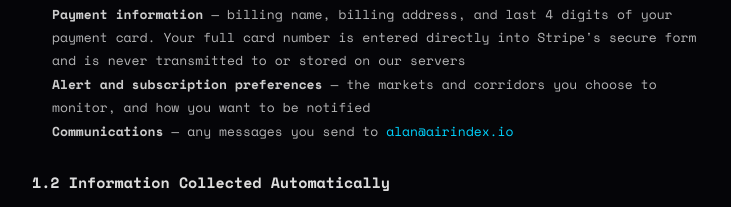
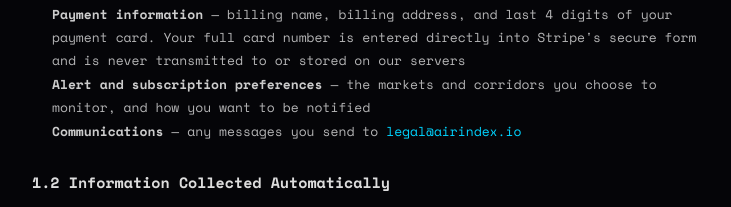
Before and after one commit to Xdrum1/airgrid, a Next.js app: page /privacy in a window 1280 px wide. Shown: the part 905-1112 px from the top of the page, without its empty margins (272-1003 px from the left). Built offline with nearby package versions, Linux system fonts and the light colour scheme; no server answers.

Commit message:
Update privacy policy contact email to legal@airindex.io

```diff
--- a/src/app/privacy/page.tsx
+++ b/src/app/privacy/page.tsx
@@ -186,7 +186,7 @@ export default function PrivacyPage() {
           <li><strong style={S.strong}>Account information</strong> — name and email address when you create an account</li>
           <li><strong style={S.strong}>Payment information</strong> — billing name, billing address, and last 4 digits of your payment card. Your full card number is entered directly into Stripe&apos;s secure form and is never transmitted to or stored on our servers</li>
           <li><strong style={S.strong}>Alert and subscription preferences</strong> — the markets and corridors you choose to monitor, and how you want to be notified</li>
-          <li><strong style={S.strong}>Communications</strong> — any messages you send to <a href="mailto:alan@airindex.io" style={S.link}>alan@airindex.io</a></li>
+          <li><strong style={S.strong}>Communications</strong> — any messages you send to <a href="mailto:legal@airindex.io" style={S.link}>legal@airindex.io</a></li>
         </ul>
 
         <h3 style={S.h3}>1.2 Information Collected Automatically</h3>
@@ -220,7 +220,7 @@ export default function PrivacyPage() {
           <li><strong style={S.strong}>Provide and operate the Service</strong> — delivering readiness scores, corridor data, regulatory filings, operator tracking, alerts, and all features associated with your subscription tier</li>
           <li><strong style={S.strong}>Process transactions</strong> — subscription payments, renewals, upgrades, and cancellations via Stripe</li>
           <li><strong style={S.strong}>Send service communications</strong> — account confirmations, payment receipts, magic link sign-ins, score change alerts you have opted into, and the monthly market report for eligible subscribers</li>
-          <li><strong style={S.strong}>Send marketing communications</strong> — only with your explicit consent; unsubscribe at any time via the link in any marketing email or by emailing <a href="mailto:alan@airindex.io" style={S.link}>alan@airindex.io</a></li>
+          <li><strong style={S.strong}>Send marketing communications</strong> — only with your explicit consent; unsubscribe at any time via the link in any marketing email or by emailing <a href="mailto:legal@airindex.io" style={S.link}>legal@airindex.io</a></li>
           <li><strong style={S.strong}>Improve the platform</strong> — using aggregated, anonymized Plausible Analytics data to understand which features are used most and where the experience can be improved</li>
           <li><strong style={S.strong}>Security and fraud prevention</strong> — monitoring for unauthorized access or abuse</li>
           <li><strong style={S.strong}>Legal compliance</strong> — responding to lawful requests from courts or regulators</li>
@@ -432,7 +432,7 @@ export default function PrivacyPage() {
         <h3 style={S.h3}>Access</h3>
         <p style={S.p}>
           Request a copy of the personal information we hold about you by emailing{" "}
-          <a href="mailto:alan@airindex.io" style={S.link}>alan@airindex.io</a> with the subject
+          <a href="mailto:legal@airindex.io" style={S.link}>legal@airindex.io</a> with the subject
           &ldquo;Data Access Request.&rdquo;
         </p>
 
@@ -445,14 +445,14 @@ export default function PrivacyPage() {
         <p style={S.p}>
           Request deletion of your account and personal data. We honor deletion requests within 30 days,
           subject to legal retention requirements (e.g., billing records). Email{" "}
-          <a href="mailto:alan@airindex.io" style={S.link}>alan@airindex.io</a> with &ldquo;Data Deletion
+          <a href="mailto:legal@airindex.io" style={S.link}>legal@airindex.io</a> with &ldquo;Data Deletion
           Request&rdquo; in the subject.
         </p>
 
         <h3 style={S.h3}>Opt-Out of Marketing</h3>
         <p style={S.p}>
           Click the unsubscribe link in any marketing email, or email{" "}
-          <a href="mailto:alan@airindex.io" style={S.link}>alan@airindex.io</a>. You will continue to receive
+          <a href="mailto:legal@airindex.io" style={S.link}>legal@airindex.io</a>. You will continue to receive
           transactional service emails (receipts, score alerts you subscribed to) until you cancel your account.
         </p>
 
@@ -473,7 +473,7 @@ export default function PrivacyPage() {
         <p style={S.p}>
           You have the right to: (1) know what personal information we collect and how it is used; (2) request
           deletion; (3) opt out of sale (we do not sell data); and (4) non-discrimination for exercising rights.
-          To exercise these rights, email <a href="mailto:alan@airindex.io" style={S.link}>alan@airindex.io</a>.
+          To exercise these rights, email <a href="mailto:legal@airindex.io" style={S.link}>legal@airindex.io</a>.
           We will respond within 45 days.
         </p>
 
@@ -482,7 +482,7 @@ export default function PrivacyPage() {
           You have rights to access, correct, erase, restrict, and port your data, and to object to processing.
           Our legal bases for processing are: contract performance (account and subscription), legitimate interests
           (security, analytics), and consent (marketing). You may lodge a complaint with your local supervisory
-          authority. Contact: <a href="mailto:alan@airindex.io" style={S.link}>alan@airindex.io</a>.
+          authority. Contact: <a href="mailto:legal@airindex.io" style={S.link}>legal@airindex.io</a>.
         </p>
 
         {/* Section 9 */}
@@ -490,7 +490,7 @@ export default function PrivacyPage() {
         <p style={S.p}>
           The Service is not directed to individuals under 18. We do not knowingly collect personal information
           from minors. If you believe a minor has provided us data, contact{" "}
-          <a href="mailto:alan@airindex.io" style={S.link}>alan@airindex.io</a> and we will promptly delete it.
+          <a href="mailto:legal@airindex.io" style={S.link}>legal@airindex.io</a> and we will promptly delete it.
         </p>
 
         {/* Section 10 */}
@@ -521,7 +521,7 @@ export default function PrivacyPage() {
             <tbody>
               <tr>
                 <td style={{ ...S.td, color: "#aaa", width: 160 }}>Email</td>
-                <td style={S.td}><a href="mailto:alan@airindex.io" style={S.link}>alan@airindex.io</a></td>
+                <td style={S.td}><a href="mailto:legal@airindex.io" style={S.link}>legal@airindex.io</a></td>
               </tr>
               <tr>
                 <td style={{ ...S.td, color: "#aaa" }}>Subject lines</td>
```
